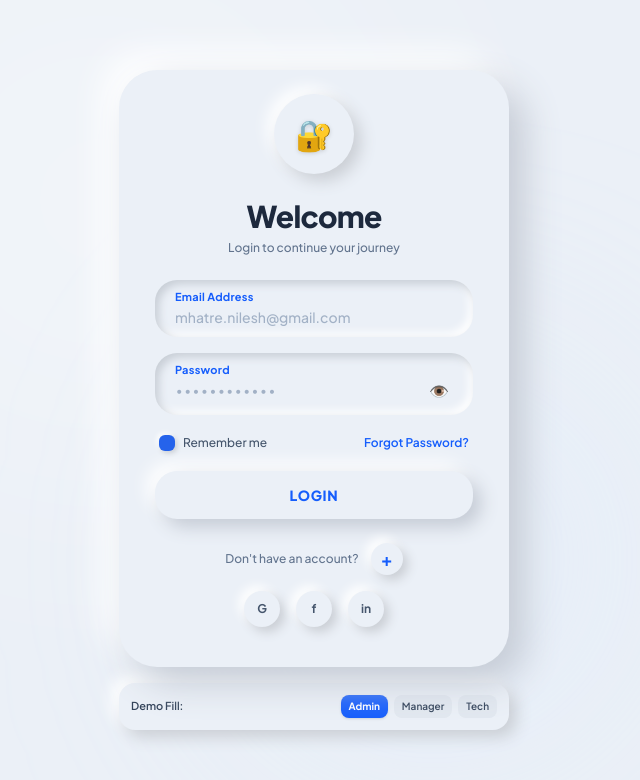
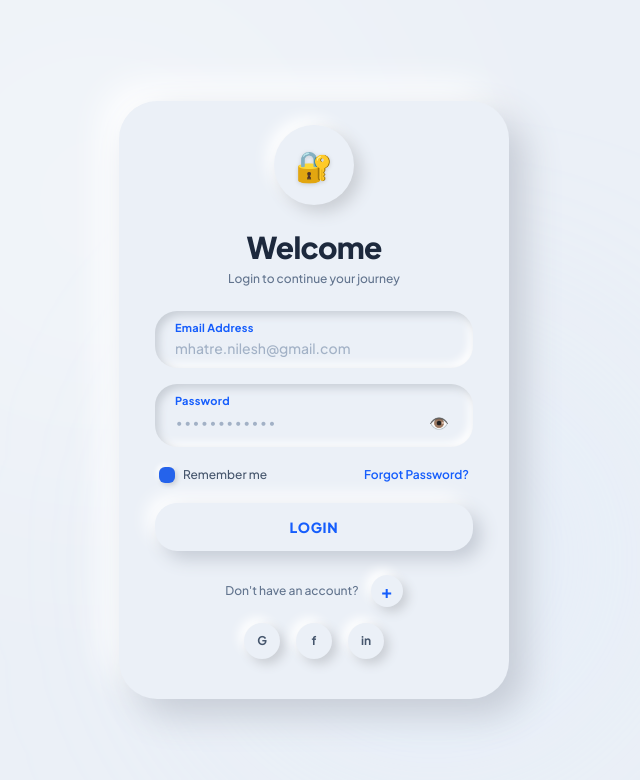
Before and after one commit to engrarmanhossain/AkijIspatEquip, a React (Vite) app: page / in a window 1280 px wide. Shown: the top 780 px of the page, without its empty margins (326-966 px from the left). Built offline with nearby package versions, Linux system fonts and the light colour scheme.

Commit message:
fix(ui): remove demo fill bar from login page

```diff
--- a/src/components/LoginPage.tsx
+++ b/src/components/LoginPage.tsx
@@ -200,40 +200,10 @@ export const LoginPage: React.FC = () => {
             <button
               type="button"
               onClick={() => handleDemoFill('tech')}
-              title="Technician Quick Fill"
+              title="LinkedIn Sign In"
               className="w-9 h-9 rounded-full neu-circle-btn flex items-center justify-center text-slate-600 hover:text-blue-600 font-bold text-xs cursor-pointer select-none"
             >
               in
-            </button>
-          </div>
-        </div>
-
-        {/* Quick Demo Credentials Bar below the Neumorphic Card */}
-        <div className="neu-badge-raised rounded-2xl p-3 flex items-center justify-between text-[11px] text-slate-600">
-          <div className="flex items-center space-x-1 font-semibold text-slate-700">
-            <span>Demo Fill:</span>
-          </div>
-          <div className="flex items-center space-x-1.5">
-            <button
-              type="button"
-              onClick={() => handleDemoFill('admin')}
-              className="px-2 py-1 rounded-lg bg-blue-600 text-white font-bold text-[10px] shadow-sm hover:bg-blue-700 transition"
-            >
-              Admin
-            </button>
-            <button
-              type="button"
-              onClick={() => handleDemoFill('manager')}
-              className="px-2 py-1 rounded-lg bg-slate-200 text-slate-700 font-semibold text-[10px] hover:bg-slate-300 transition"
-            >
-              Manager
-            </button>
-            <button
-              type="button"
-              onClick={() => handleDemoFill('tech')}
-              className="px-2 py-1 rounded-lg bg-slate-200 text-slate-700 font-semibold text-[10px] hover:bg-slate-300 transition"
-            >
-              Tech
             </button>
           </div>
         </div>
```
